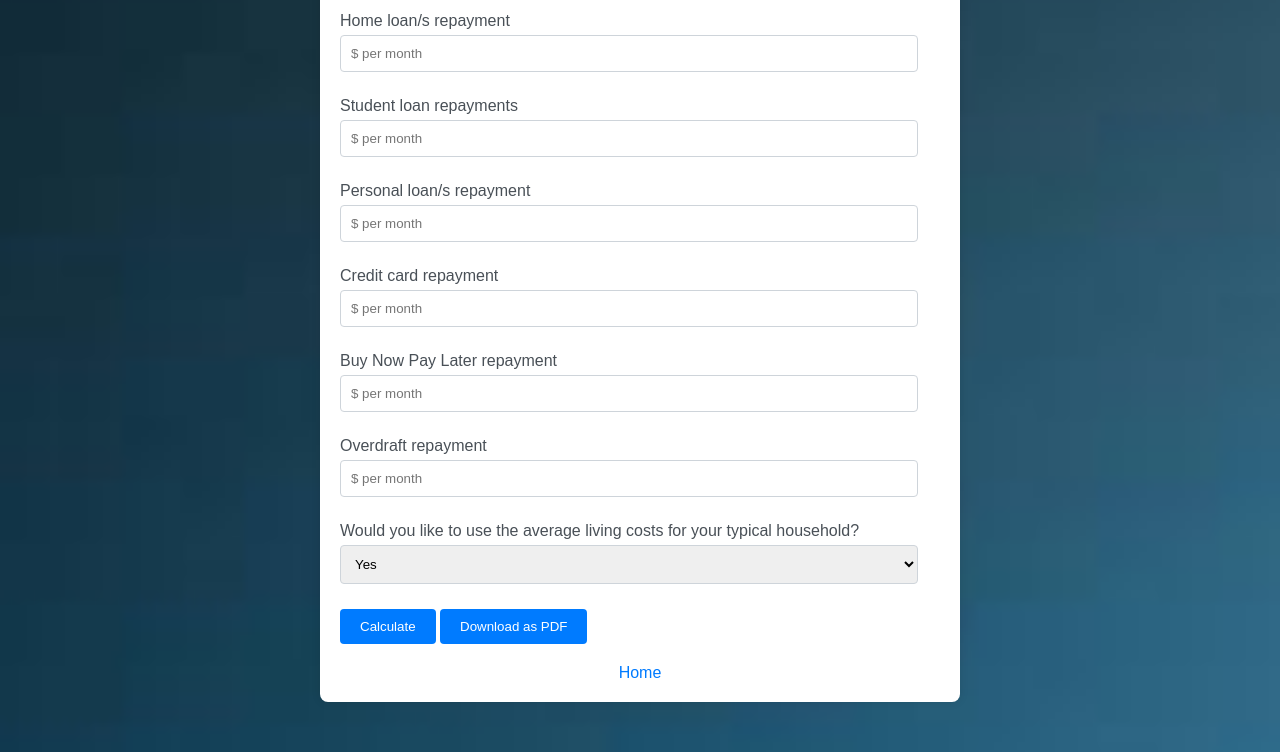
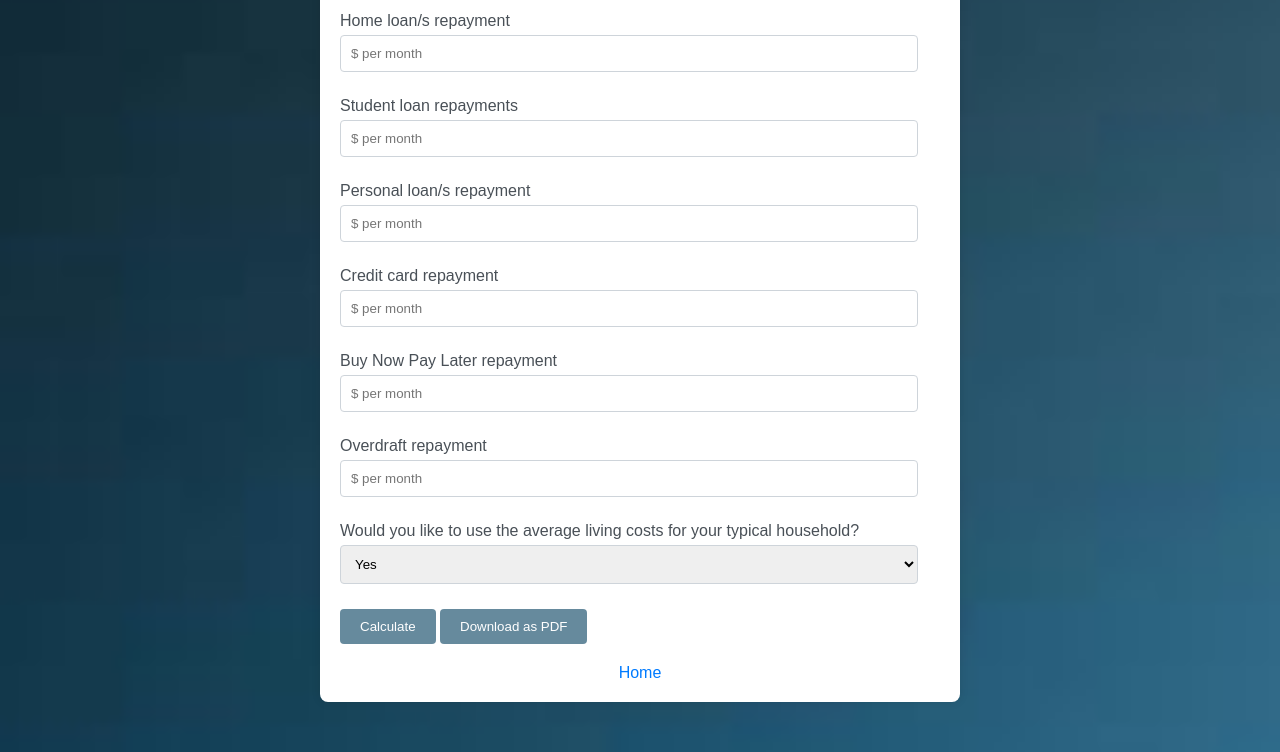
Before and after one commit to Nufc01/Mortgage-Tools, a plain HTML site: page loan-affordability-calc.html in a window 1280 px wide. Shown: the part 618-1370 px from the top of the page. Drawn offline with nearby package versions, Linux system fonts and the light colour scheme.

Commit message:
Update loan-affordability-calc.html

```diff
--- a/loan-affordability-calc.html
+++ b/loan-affordability-calc.html
@@ -53,7 +53,7 @@
 
         button {
             padding: 10px 20px;
-            background-color: #007bff;
+            background-color: rgba(37, 89, 116, 0.7);
             color: white;
             border: none;
             border-radius: 4px;
@@ -61,7 +61,7 @@
         }
 
         button:hover {
-            background-color: #0056b3;
+            background-color: rgba(37, 89, 116, 1);
         }
 
         #result {
```
